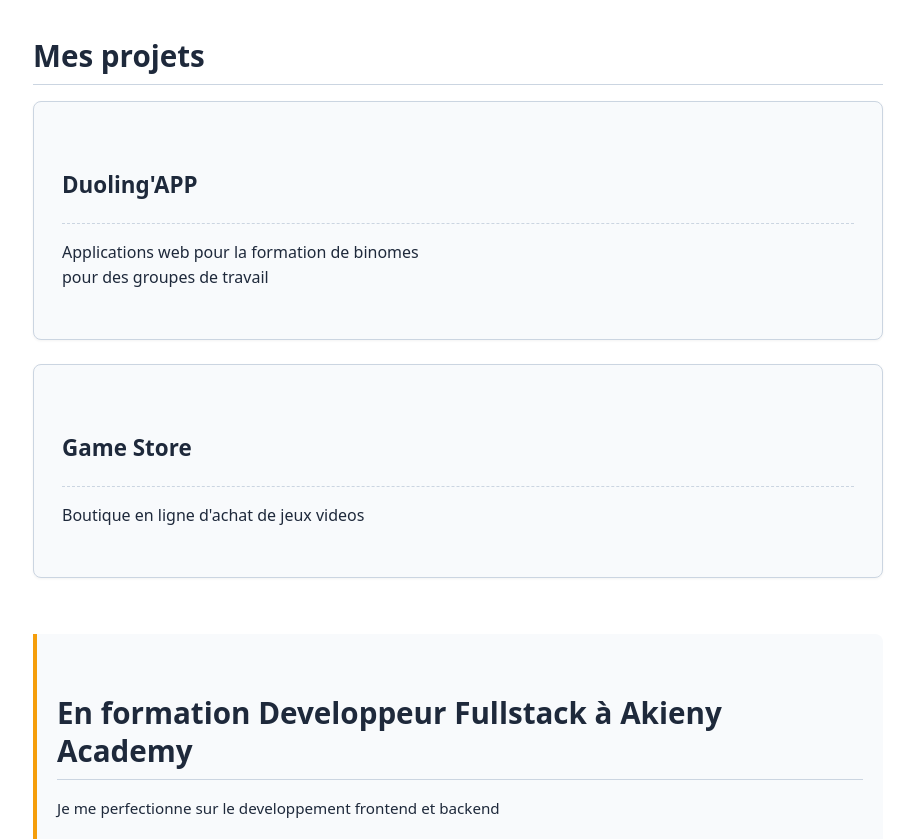
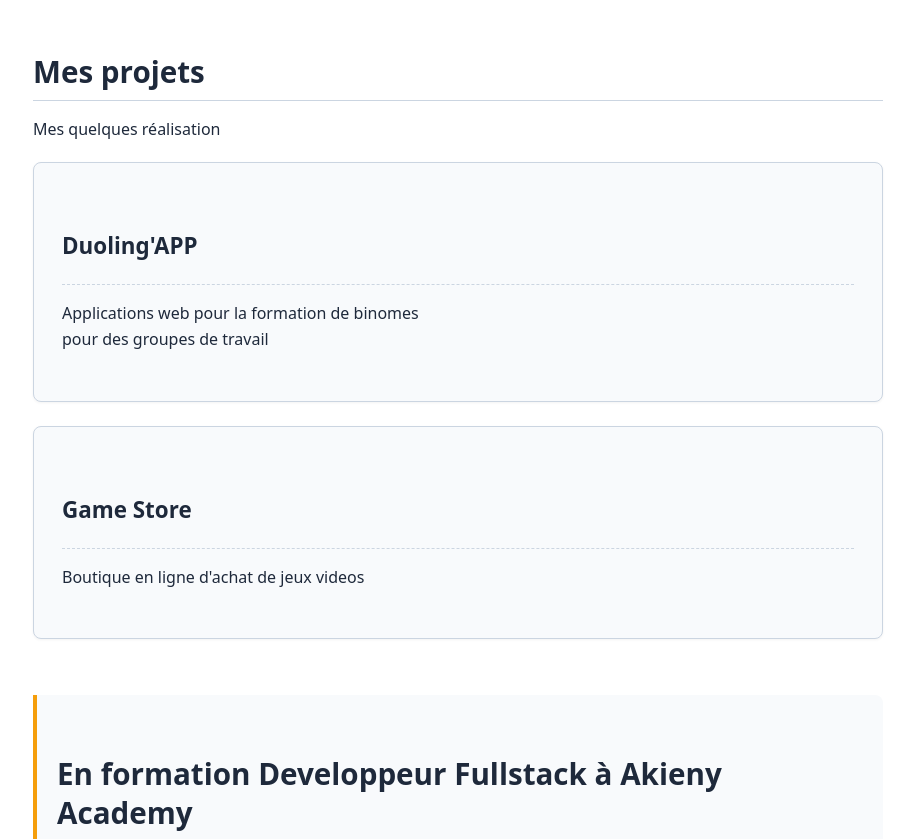
Before and after one commit to thedev-it/template-s2-html-semantic, a plain HTML site: page index.html in a window 1280 px wide. Shown: the part 541-1380 px from the top of the page, without its empty margins (182-1096 px from the left). Drawn offline with Linux system fonts and the light colour scheme.

Commit message:
update index file

```diff
--- a/index.html
+++ b/index.html
@@ -20,7 +20,7 @@
         </header>
         <main>
             <section id="apropos">
-                <h2>A propos de moi</h2>
+              <h2>A propos de moi</h2>
                 <p>
                     Passionné par le développement web depuis plusieurs années, je conçois des
                     applications web robustes et élégantes en combinant la puissance de
@@ -33,8 +33,10 @@
                     Je suis actuellement en formation à AKIENY ACAKEMY , pour aquerir plus
                     de competences en developpement fullstack
                 </p>
-
+            </section>
+            <section>
                 <h2>Mes projets</h2>
+                <p>Mes quelques réalisation</p>
                 <article>
                     <header>
                         <h3>Duoling'APP</h3>
```
